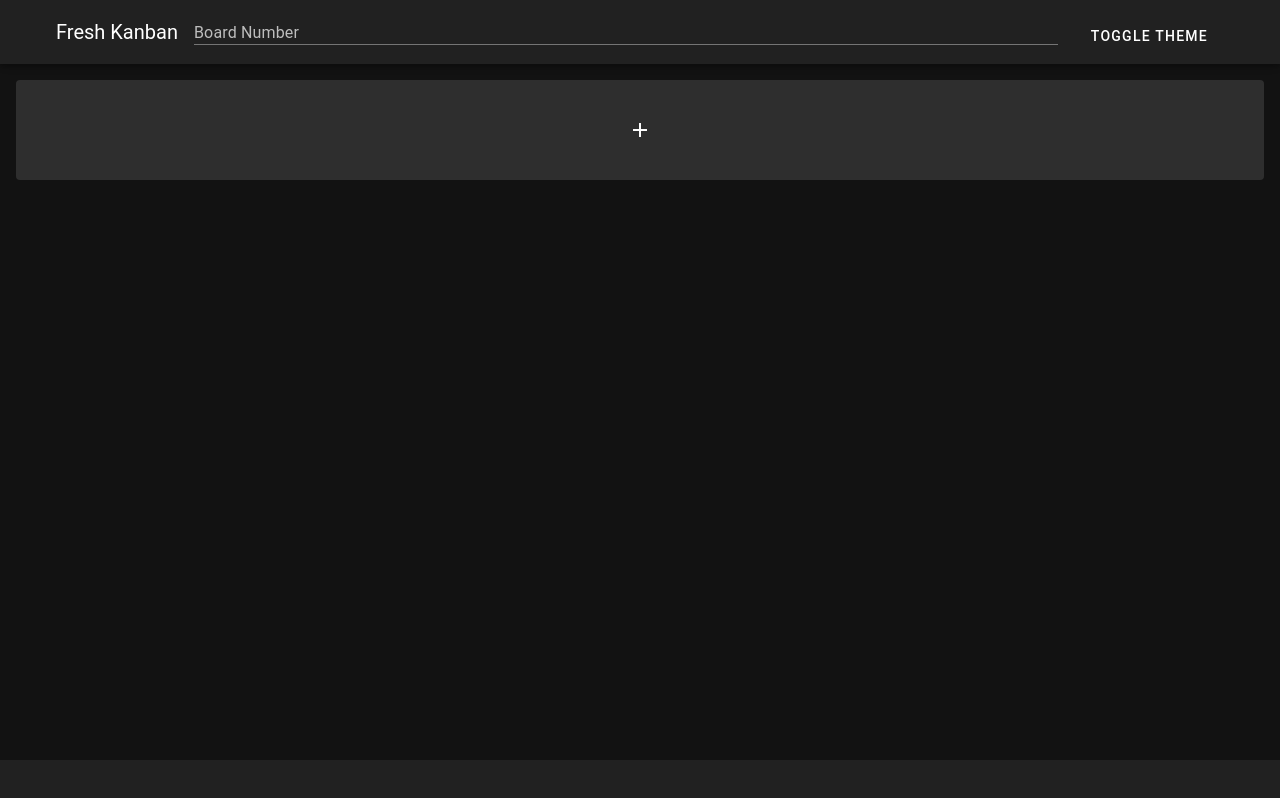
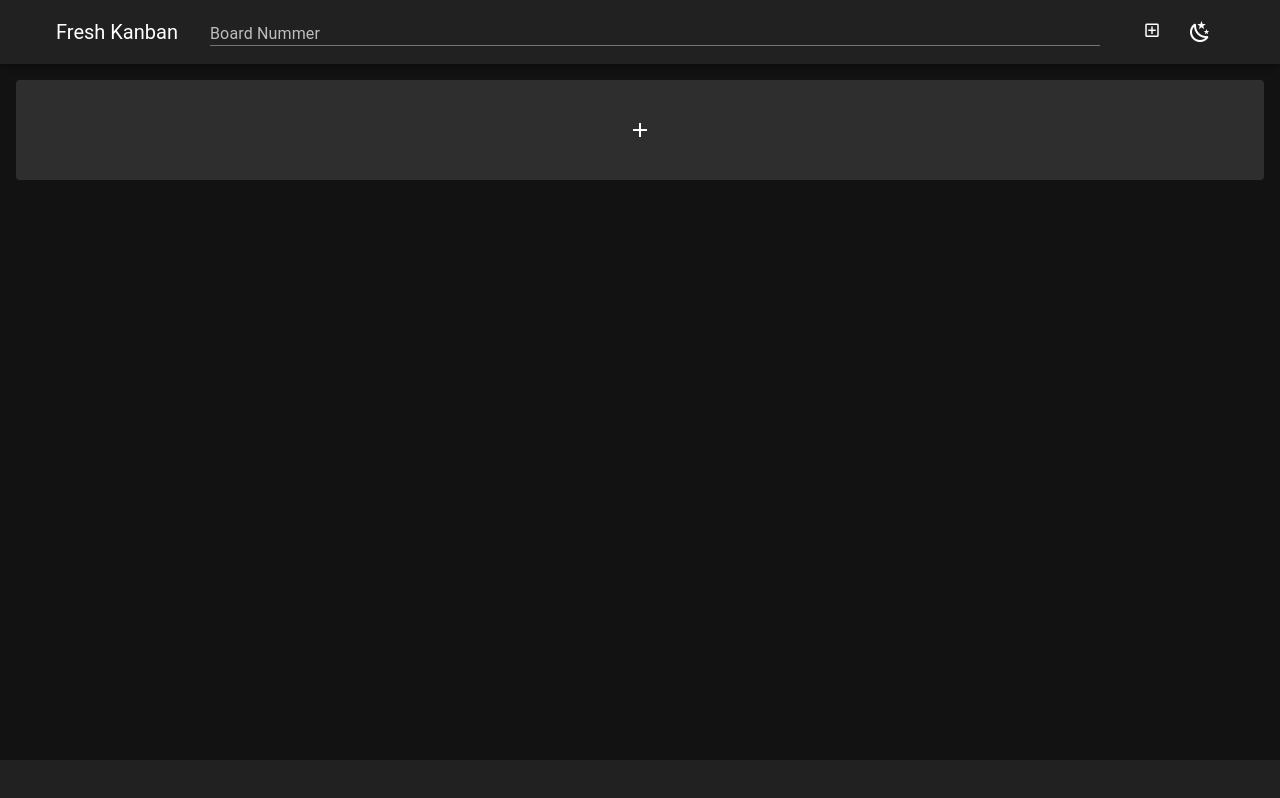
Before and after one commit to Defelion/fresh-kanban, a Vue app: page / in a window 1280 px wide. Built offline with nearby package versions, Linux system fonts and the light colour scheme; a small style sheet from the web is missing.

Commit message:
tilføjet mugligheden for at danne board keys

```diff
--- a/package.json
+++ b/package.json
@@ -14,6 +14,7 @@
   "dependencies": {
     "@fontsource/roboto": "5.2.5",
     "@mdi/font": "7.4.47",
+    "@supabase/supabase-js": "^2.49.9",
     "vue": "^3.5.13",
     "vuetify": "^3.8.1"
   },
--- a/src/components/AppHeader.vue
+++ b/src/components/AppHeader.vue
@@ -1,11 +1,46 @@
 <script setup lang="ts">
   import { useTheme } from 'vuetify'
+  import { useBoardStore } from '@/stores/boardStore';
+  import { onMounted, ref, watch } from 'vue';
 
   const theme = useTheme()
+  const boardStore = useBoardStore();
+
+  const themeIcon = computed(() => {
+    return theme.global.current.value.dark ? 'mdi-weather-night' : 'mdi-weather-sunny';
+  });
+
+  const themeButtonTitle = computed(() => {
+    return theme.global.current.value.dark ? 'Skift til lyst tema' : 'Skift til mørkt tema';
+  });
+
+  const selectedBoardKeyInput = ref<string | null>(null);
+
+  onMounted(() => {
+    boardStore.loadBoardKeysFromLocalStorage();
+    selectedBoardKeyInput.value = boardStore.currentBoardKey;
+  });
+
+  watch(selectedBoardKeyInput, newKey => {
+    if (newKey !== boardStore.currentBoardKey) {
+      boardStore.selectBoard(newKey);
+    }
+  });
+
+  watch(() => boardStore.currentBoardKey, newStoreKey => {
+    if (newStoreKey !== selectedBoardKeyInput.value) {
+      selectedBoardKeyInput.value = newStoreKey;
+    }
+  });
 
   function toggleTheme () {
     theme.global.name.value = theme.global.current.value.dark ? 'light' : 'dark'
   }
+
+  function handleCreateNewBoard () {
+    boardStore.createNewBoard();
+  }
+
 </script>
 
 <template>
@@ -15,23 +50,39 @@
         <v-col cols="auto">
           <v-app-bar-title class="text-center">Fresh Kanban</v-app-bar-title>
         </v-col>
-        <v-col>
-          <v-spacer />
-          <v-text-field
-            class="mx-4 mt-4"
+        <v-col class="px-md-4 px-2 d-flex justify-center">
+          <v-combobox
+            v-model="selectedBoardKeyInput"
+            class="mx-4 mt-n1"
+            clearable
             density="compact"
-            label="Board Number"
-            min-width="300"
+            hide-details
+            item-title="title"
+            item-value="value"
+            :items="boardStore.comboBoxItems"
+            label="Board Nummer"
+            placeholder="Vælg eller opret board..."
             variant="underlined"
           />
         </v-col>
         <v-col cols="auto">
           <v-btn
-            class="mt-2"
+            class="mt-n1"
+            icon="mdi-plus-box-outline"
+            size="small"
+            title="Nyt board"
+            variant="text"
+            @click="handleCreateNewBoard"
+          />
+        </v-col>
+        <v-col cols="auto">
+          <v-btn
+            class="ml-1"
+            :icon="themeIcon"
+            :title="themeButtonTitle"
+            variant="text"
             @click="toggleTheme"
-          >
-            toggle theme
-          </v-btn>
+          />
         </v-col>
       </v-row>
     </v-container>
--- /dev/null
+++ b/src/stores/boardStore.ts
@@ -0,0 +1,77 @@
+import { defineStore } from 'pinia';
+
+interface Board {
+  key: string;
+}
+
+const LOCAL_STORAGE_KNOWN_KEYS = 'kanbanKnownBoardKeys';
+const LOCAL_STORAGE_CURRENT_KEY = 'kanbanCurrentBoardKey';
+
+export const useBoardStore = defineStore('boardStore', {
+  state: () => ({
+    knownBoardKeys: [] as string[],
+    currentBoardKey: null as string | null,
+    isLoading: false,
+    error: null as string | null,
+  }),
+  getters: {
+    comboBoxItems: (state) => state.knownBoardKeys.map(key => ({ title: key, value: key })),
+  },
+  actions: {
+    loadBoardKeysFromLocalStorage() {
+      const savedKeys = localStorage.getItem(LOCAL_STORAGE_KNOWN_KEYS);
+      if (savedKeys) {
+        try {
+          this.knownBoardKeys = JSON.parse(savedKeys);
+        } catch (e) {
+          console.error('Fejl ved parsing af kendte board-nøgler fra localStorage:', e);
+          this.knownBoardKeys = []; // Nulstil ved fejl
+        }
+      } else {
+        this.knownBoardKeys = [];
+      }
+      const lastSelectedKey = localStorage.getItem(LOCAL_STORAGE_CURRENT_KEY);
+      if (lastSelectedKey && this.knownBoardKeys.includes(lastSelectedKey)) {
+        this.currentBoardKey = lastSelectedKey;
+      } else if (this.knownBoardKeys.length > 0) {
+        this.currentBoardKey = null;
+      }
+      console.log('[BoardStore] Kendte board-nøgler indlæst:', JSON.stringify(this.knownBoardKeys));
+      console.log('[BoardStore] Aktuel board-nøgle sat til:', this.currentBoardKey);
+    },
+
+    _saveBoardKeysToLocalStorage() {
+      localStorage.setItem(LOCAL_STORAGE_KNOWN_KEYS, JSON.stringify(this.knownBoardKeys));
+      console.log('[BoardStore] Kendte board-nøgler gemt:', JSON.stringify(this.knownBoardKeys));
+    },
+
+    addBoardKey(key: string) {
+      if (key && !this.knownBoardKeys.includes(key)) {
+        this.knownBoardKeys.push(key);
+        this._saveBoardKeysToLocalStorage();
+        console.log(`[BoardStore] Board-nøgle '${key}' tilføjet til kendte nøgler.`);
+      }
+    },
+
+    selectBoard(key: string | null) {
+      if (key === this.currentBoardKey) return;
+
+      this.currentBoardKey = key;
+      localStorage.setItem(LOCAL_STORAGE_CURRENT_KEY, key || ''); // Gem null som tom streng
+      console.log(`[BoardStore] selectBoard: currentBoardKey sat til '${key}'`);
+
+      if (key) {
+        this.addBoardKey(key);
+        console.log(`[BoardStore] Board med nøgle '${key}' er valgt. (Indlæsning af data sker separat)`);
+      } else {
+        console.log(`[BoardStore] Intet board valgt.`);
+      }
+    },
+    createNewBoard() {
+      const newKey = `Board-${Date.now().toString().slice(-6)}`;
+      console.log(`[BoardStore] Opretter nyt board med nøgle: ${newKey}`);
+      this.selectBoard(newKey);
+      return newKey;
+    },
+  },
+});
```
Also changed, not shown: src/plugins/supabase.ts (added, +10 -0 lines), 1 other file (tests, documents, lock files or other folders).
